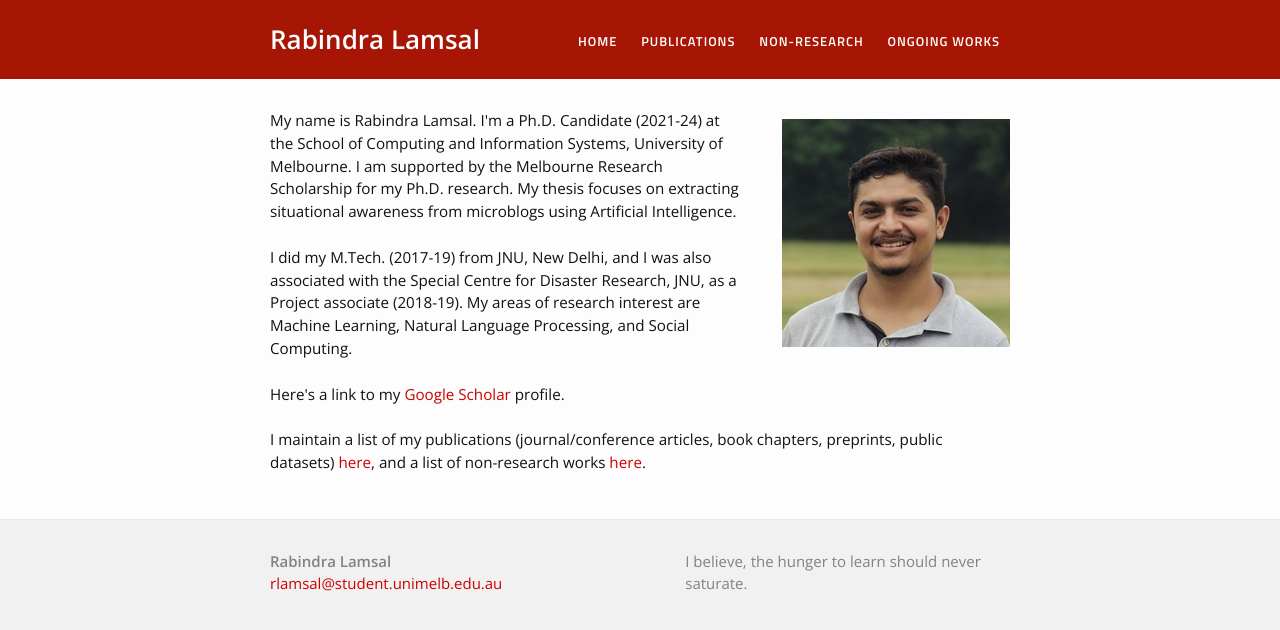
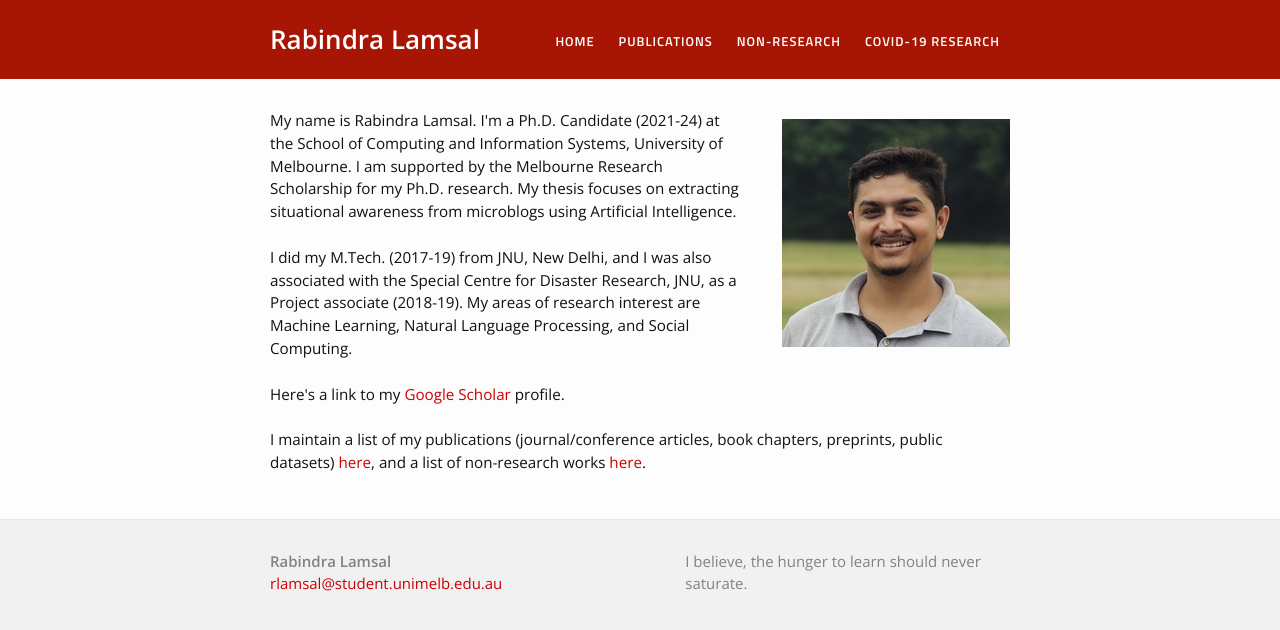
Before and after one commit to rabindralamsal/personal-site, a Jekyll site: the page built from index.html, in a window 1280 px wide. Shown: the top 630 px of the page. Built offline with Jekyll 4.4.1, drawn with Linux system fonts in a browser that asks for light colours.

Commit message:
Update menu.yml

```diff
--- a/_data/menu.yml
+++ b/_data/menu.yml
@@ -7,5 +7,5 @@
 - title: "Non-Research"
   href: "/projects/"
 
-- title: "Ongoing works"
-  href: "https://live.rlamsal.com.np/"
+- title: "COVID-19 Research"
+  href: "https://ieee-dataport.org/open-access/coronavirus-covid-19-tweets-dataset"
```
